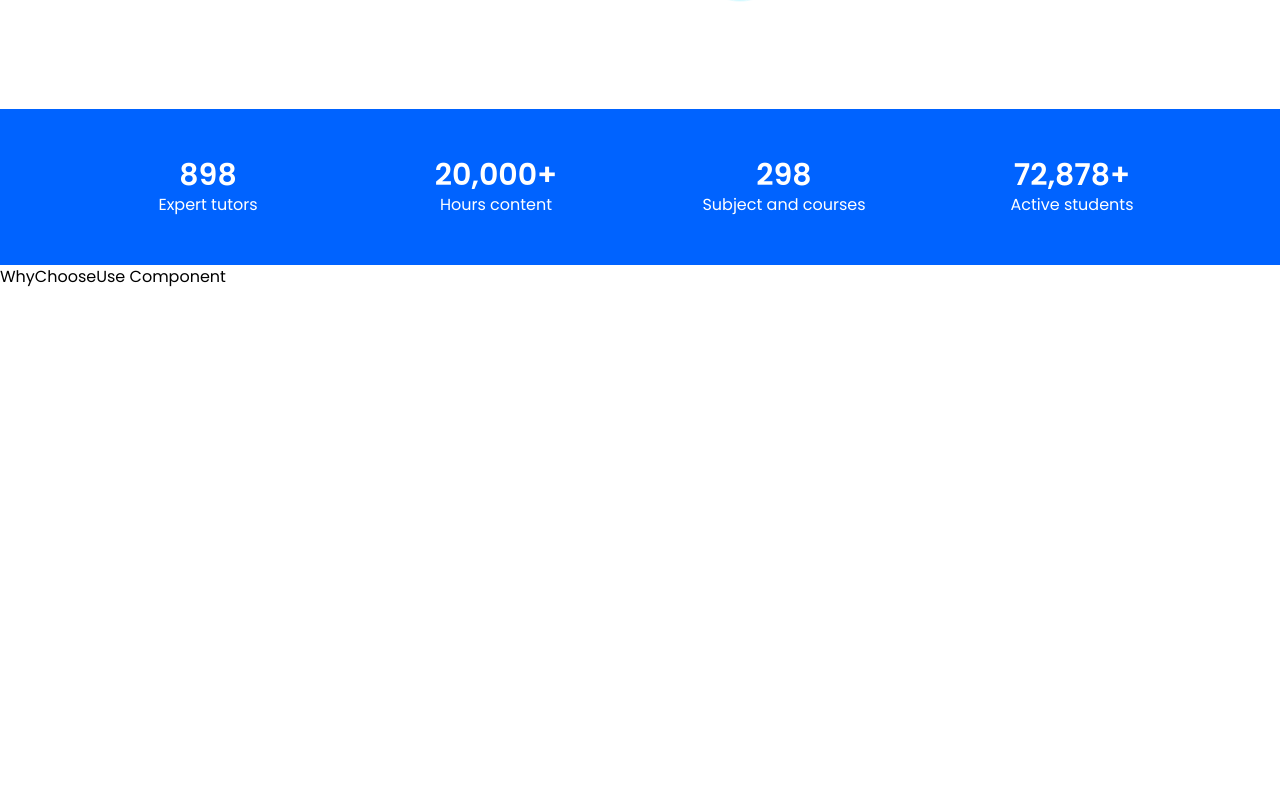
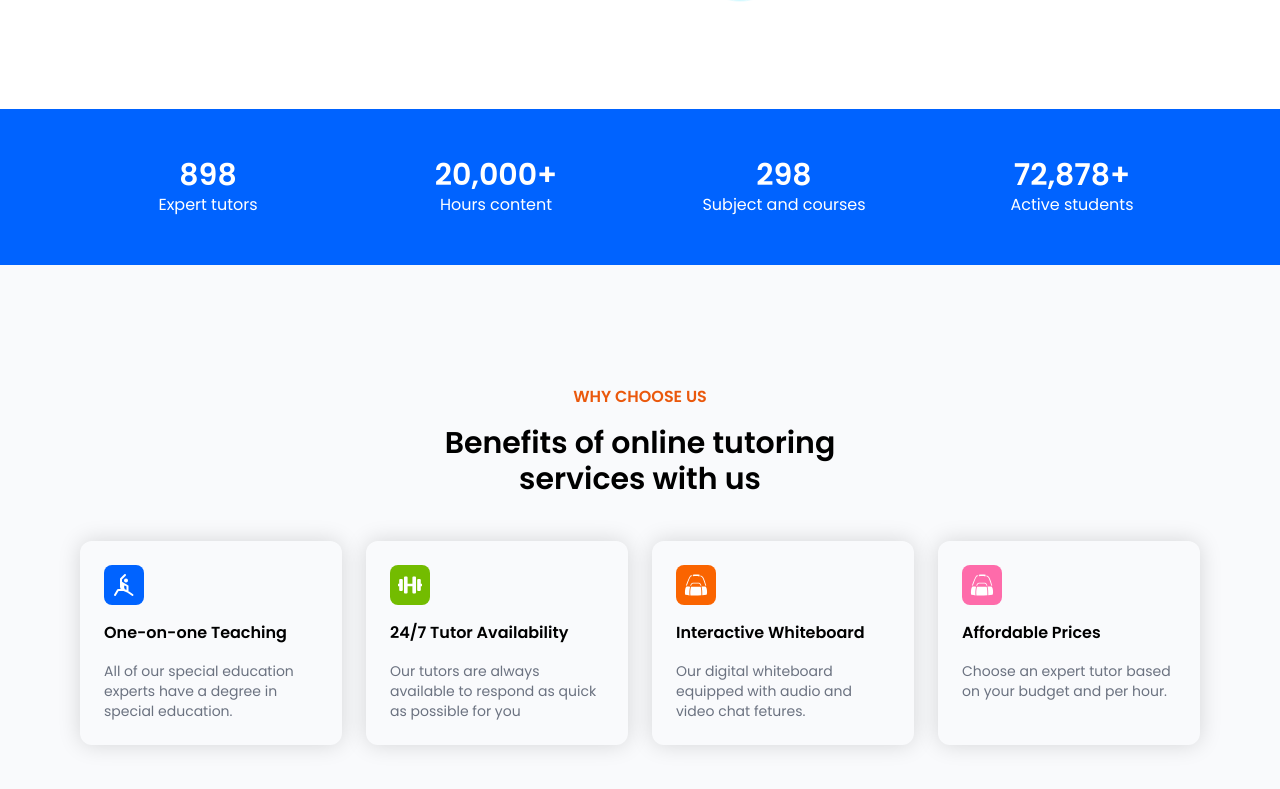
Before and after one commit to wacho91/E-Tutor, a React (Vite) app: page / in a window 1280 px wide. Shown: the part 665-1454 px from the top of the page. Before the commit the page ends 954 px from the top, so only its background shows below. Built offline with nearby package versions, Linux system fonts and the light colour scheme.

Commit message:
WhyChooseUs component Complete

```diff
--- a/src/Components/WhyChooseUs/WhyChooseUs.jsx
+++ b/src/Components/WhyChooseUs/WhyChooseUs.jsx
@@ -1,9 +1,84 @@
+import { motion } from "framer-motion"
 
+import { FaDumbbell } from "react-icons/fa"
+import { GiGymBag } from "react-icons/gi"
+import { GrYoga } from "react-icons/gr"
+import { SlideLeft } from "../../Utiliy/Animation";
+
+const WhyChooseData = [
+    {
+      id: 1,
+      title: "One-on-one Teaching",
+      desc: "All of our special education experts have a degree in special education.",
+      icon: <GrYoga />,
+      bgColor: "#0063ff",
+      delay: 0.3,
+    },
+    {
+      id: 2,
+      title: "24/7 Tutor Availability",
+      desc: "Our tutors are always available to respond as quick as possible for you",
+      link: "/",
+      icon: <FaDumbbell />,
+      bgColor: "#73bc00",
+      delay: 0.6,
+    },
+    {
+      id: 3,
+      title: "Interactive Whiteboard",
+      desc: "Our digital whiteboard equipped with audio and video chat fetures.",
+      link: "/",
+      icon: <GiGymBag />,
+      bgColor: "#fa6400",
+      delay: 0.9,
+    },
+    {
+      id: 4,
+      title: "Affordable Prices",
+      desc: "Choose an expert tutor based on your budget and per hour.",
+      link: "/",
+      icon: <GiGymBag />,
+      bgColor: "#fe6baa",
+      delay: 0.9,
+    },
+];
 
 const WhyChooseUs = () => {
   return (
-    <div>
-      WhyChooseUse Component
+    <div className="bg-[#f9fafc]">
+        <div className="container py-24">
+            {/*Header Section*/}
+            <div className="space-y-4 p-6 text-center max-w-[500px] mx-auto mb-5">
+                <h1 className="uppercase font-semibold text-orange-600">Why Choose Us</h1>
+                <p className="font-semibold text-3xl">Benefits of online tutoring services with us</p>
+            </div>
+            {/*Cards Section*/}
+            <div className="grid grid-cols-1 sm:grid-cols-2 md:grid-cols-4 gap-6">
+                {
+                    WhyChooseData.map((item) => {
+                        return (
+                            <motion.div
+                                variants={SlideLeft(item.delay)}
+                                initial="hidden"
+                                whileInView={"visible"}
+                                key={item.id}
+                                className="space-y-4 p-6 rounded-xl shadow-[0_0_22px_rgba(0,0,0,0.15)]"
+                            >
+                                {/*Icon Section*/}
+                                <div
+                                    style={{ backgroundColor: item.bgColor }}
+                                    className="w-10 h-10 rounded-lg flex justify-center items-center text-white"
+                                >
+                                    <div className="text-2xl">{item.icon}</div>
+                                </div>
+                                <p className="font-semibold">{item.title}</p>
+                                <p className="text-sm text-gray-500">{item.desc}</p>
+                            </motion.div>
+                        )
+                    })
+                }
+            </div>
+        </div>
     </div>
   )
 }
```
